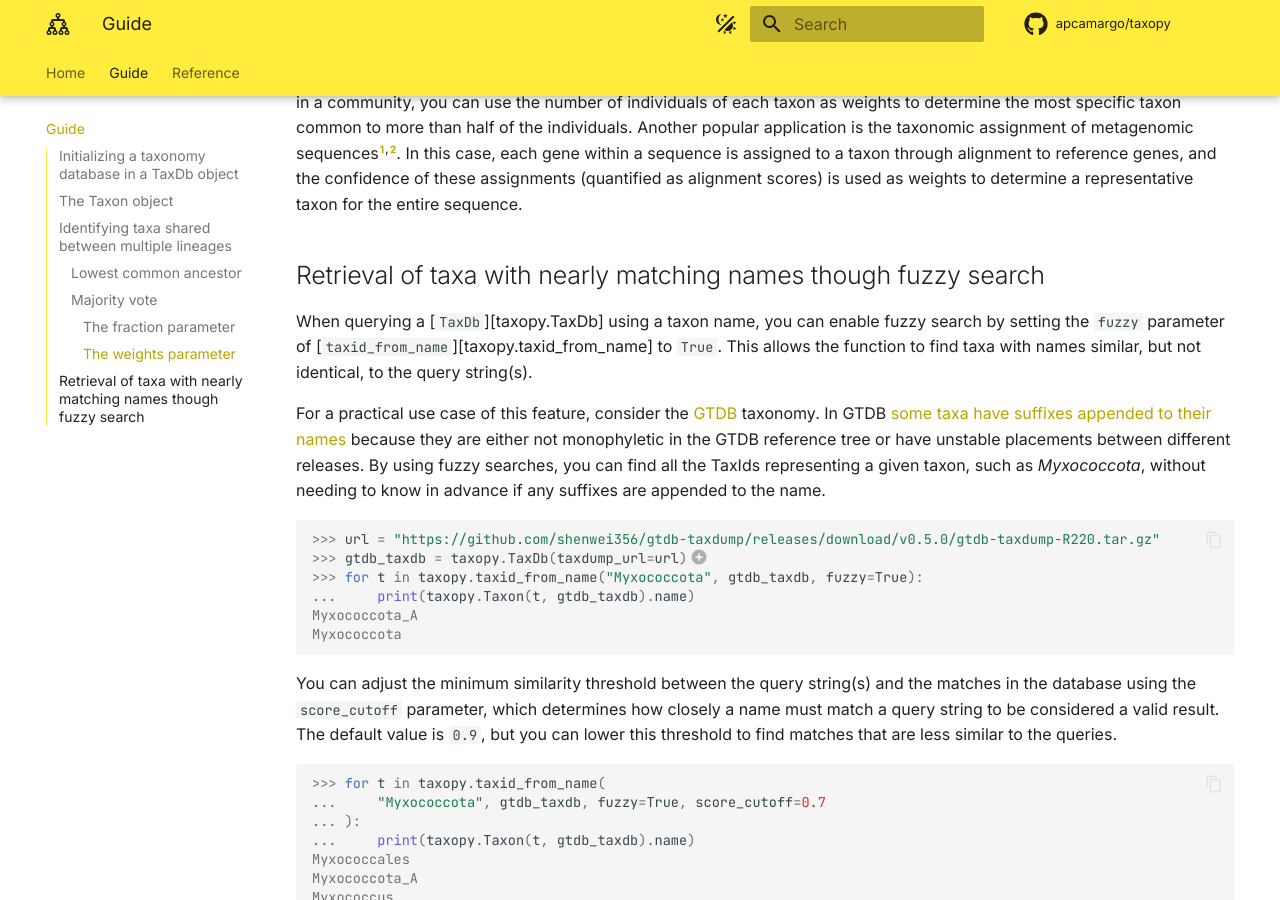
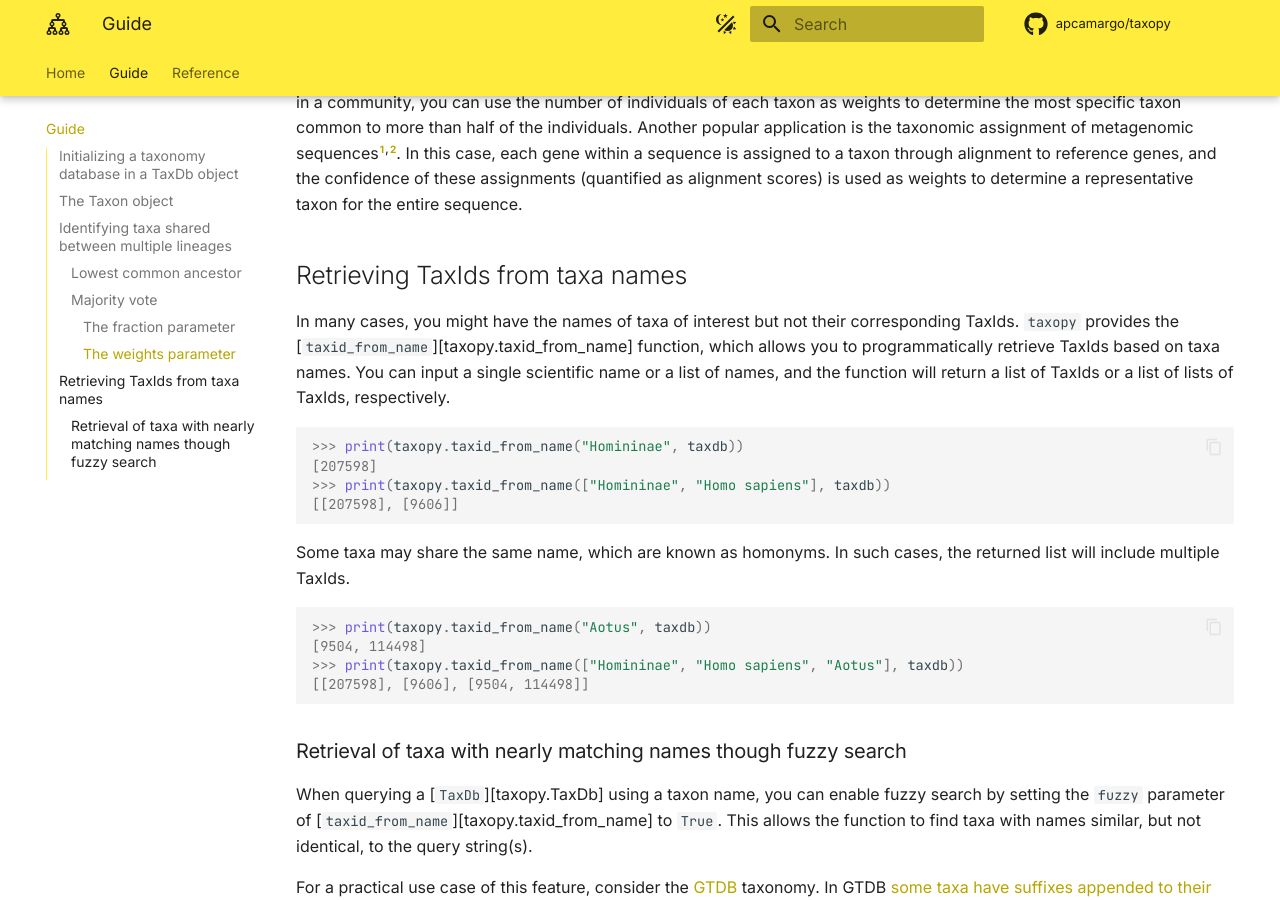
Before and after one commit to apcamargo/taxopy, an MkDocs documentation site: the page built from docs/guide.md, in a window 1280 px wide and 900 px high, scrolled down 5205 px. Built offline with MkDocs 1.6.1 and Material for MkDocs 9.7.7, drawn with Linux system fonts in a browser that asks for light colours; comment, search, counter and statistics services are not loaded; some of the changed text lies outside the part shown.

Commit message:
Add `taxid_from_name` to the documentation

````diff
--- a/docs/guide.md
+++ b/docs/guide.md
@@ -243,7 +243,27 @@ Opisthokonta
 
 This functionality is useful in various scenarios. For example, if you have a set of taxa with different numbers of individuals in a community, you can use the number of individuals of each taxon as weights to determine the most specific taxon common to more than half of the individuals. Another popular application is the taxonomic assignment of metagenomic sequences[^1]<sup>,</sup>[^2]. In this case, each gene within a sequence is assigned to a taxon through alignment to reference genes, and the confidence of these assignments (quantified as alignment scores) is used as weights to determine a representative taxon for the entire sequence.
 
-## Retrieval of taxa with nearly matching names though fuzzy search
+## Retrieving TaxIds from taxa names
+
+In many cases, you might have the names of taxa of interest but not their corresponding TaxIds. `taxopy` provides the [`taxid_from_name`][taxopy.taxid_from_name] function, which allows you to programmatically retrieve TaxIds based on taxa names. You can input a single scientific name or a list of names, and the function will return a list of TaxIds or a list of lists of TaxIds, respectively.
+
+```pycon
+>>> print(taxopy.taxid_from_name("Homininae", taxdb))
+[207598]
+>>> print(taxopy.taxid_from_name(["Homininae", "Homo sapiens"], taxdb))
+[[207598], [9606]]
+```
+
+Some taxa may share the same name, which are known as homonyms. In such cases, the returned list will include multiple TaxIds.
+
+```pycon
+>>> print(taxopy.taxid_from_name("Aotus", taxdb))
+[9504, 114498]
+>>> print(taxopy.taxid_from_name(["Homininae", "Homo sapiens", "Aotus"], taxdb))
+[[207598], [9606], [9504, 114498]]
+```
+
+### Retrieval of taxa with nearly matching names though fuzzy search
 
 When querying a [`TaxDb`][taxopy.TaxDb] using a taxon name, you can enable fuzzy search by setting the `fuzzy` parameter of [`taxid_from_name`][taxopy.taxid_from_name] to `True`. This allows the function to find taxa with names similar, but not identical, to the query string(s).
 
--- a/mkdocs.yml
+++ b/mkdocs.yml
@@ -60,6 +60,8 @@ markdown_extensions:
           format: !!python/name:pymdownx.superfences.fence_code_format
   - pymdownx.tabbed:
       alternate_style: true
+  - toc:
+      permalink: "#"
 plugins:
   - autorefs
   - search
````
Also changed, not shown: other parts of docs/guide.md (+5 -5 lines), README.md (+5 -5 lines).
